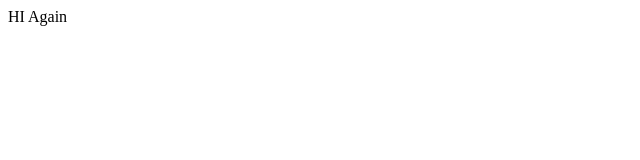
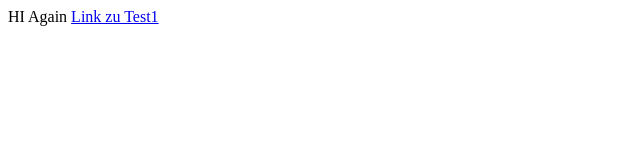
Before and after one commit to LaevDaev/pages, a plain HTML site: page index.html in a window 1280 px wide. Shown: the whole page, without its empty margins (0-640 px from the left). Drawn offline with Linux system fonts and the light colour scheme.

Commit message:
fixing Link2

```diff
--- a/index.html
+++ b/index.html
@@ -2,5 +2,5 @@
 </head>
 <body>
   HI Again
-  <a href="games/test1/index.html"></a>
+  <a href="games/test1/index.html">Link zu Test1</a>
 </body>
```
